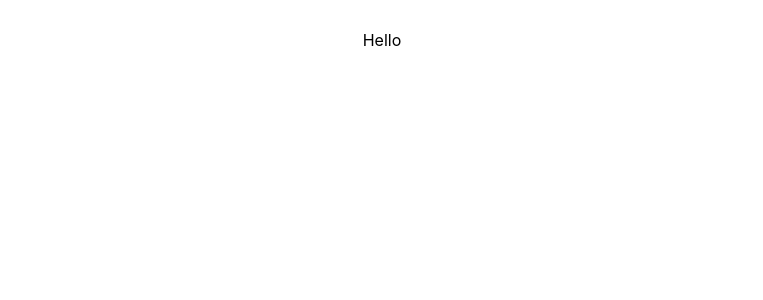
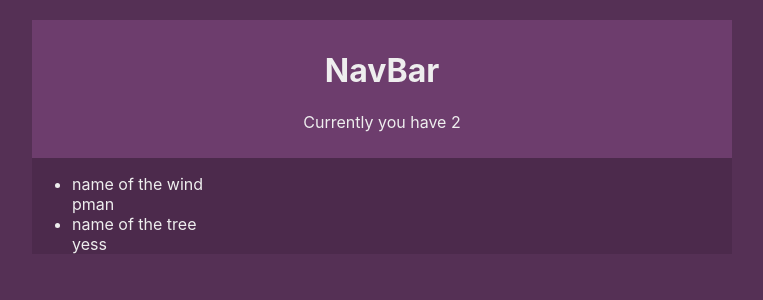
Before and after one commit to bpalowski/conetext-ReactHook, a React (Create React App) app: page / in a window 1280 px wide. Shown: the top 300 px of the page, without its empty margins (258-1021 px from the left). Built offline with nearby package versions, Linux system fonts and the light colour scheme.

Commit message:
Updated to hooks pt2

```diff
--- a/package.json
+++ b/package.json
@@ -5,7 +5,8 @@
   "dependencies": {
     "react": "^16.9.0",
     "react-dom": "^16.9.0",
-    "react-scripts": "3.1.2"
+    "react-scripts": "3.1.2",
+    "uuid": "^3.3.3"
   },
   "scripts": {
     "start": "react-scripts start",
--- a/src/App.js
+++ b/src/App.js
@@ -1,7 +1,16 @@
 import React from 'react';
-
+import BookContextProvider from './contexts/BookContext';
+import Navbar from './components/NavBar';
+import BookList from './components/BookList';
 function App() {
-  return <div className="App">Hello</div>;
+  return (
+    <div className="App">
+      <BookContextProvider>
+        <Navbar />
+        <BookList />
+      </BookContextProvider>
+    </div>
+  );
 }
 
 export default App;
--- /dev/null
+++ b/src/components/BookDetails.js
@@ -0,0 +1,13 @@
+import React, { useContext } from 'react';
+import { BookContext } from '../contexts/BookContext';
+
+const BookDetails = ({ book }) => {
+  const { removeBook } = useContext(BookContext);
+  return (
+    <li onClick={() => removeBook(book.id)}>
+      <div className="title">{book.title}</div>
+      <div className="author">{book.author}</div>
+    </li>
+  );
+};
+export default BookDetails;
--- /dev/null
+++ b/src/components/BookList.js
@@ -0,0 +1,20 @@
+import React, { useContext } from 'react';
+import { BookContext } from '../contexts/BookContext';
+import BookDetails from './BookDetails';
+
+const BookList = () => {
+  const { books } = useContext(BookContext);
+  return books.length ? (
+    <div className="book-list">
+      <ul>
+        {books.map(book => {
+          return <BookDetails book={book} key={book.id} />;
+        })}
+      </ul>
+    </div>
+  ) : (
+    <div className="empty">No Books To read</div>
+  );
+};
+
+export default BookList;
--- /dev/null
+++ b/src/components/NavBar.js
@@ -0,0 +1,15 @@
+import React, { useContext } from 'react';
+import { BookContext } from '../contexts/BookContext';
+
+const Navbar = () => {
+  const { books } = useContext(BookContext);
+
+  return (
+    <div className="navbar">
+      <h1>NavBar</h1>
+      <p>Currently you have {books.length}</p>
+    </div>
+  );
+};
+
+export default Navbar;
--- /dev/null
+++ b/src/contexts/BookContext.js
@@ -0,0 +1,24 @@
+import React, { createContext, useState } from 'react';
+import uuid from 'uuid/v1';
+
+export const BookContext = createContext();
+
+const BookContextProvider = props => {
+  const [books, setBooks] = useState([
+    { title: 'name of the wind', author: 'pman', id: 1 },
+    { title: 'name of the tree', author: 'yess', id: 2 }
+  ]);
+  const addBook = (title, author) => {
+    setBooks([...books, { title: title, author: author, id: uuid() }]);
+  };
+  const removeBook = id => {
+    setBooks(books.filter(book => book.id !== id));
+  };
+  return (
+    <BookContext.Provider value={{ books, addBook, removeBook }}>
+      {props.children}
+    </BookContext.Provider>
+  );
+};
+
+export default BookContextProvider;
--- a/src/index.css
+++ b/src/index.css
@@ -5,34 +5,27 @@ body {
     sans-serif;
   -webkit-font-smoothing: antialiased;
   -moz-osx-font-smoothing: grayscale;
+  background: #553055;
 }
 
 /* app styles */
 .App {
-  max-width: 400px;
-  margin: 30px auto;
-  text-align: center;
+  background: #4c2a4c;
+  width: 90%;
+  max-width: 700px;
+  margin: 20px auto;
+  color: #eee;
 }
 nav {
   padding: 5px;
 }
-nav ul {
-  padding: 0;
+
+.navbar {
+  padding: 10px 20px;
+  text-align: center;
+  background: #6d3d6d;
 }
-nav ul li {
-  display: inline-block;
-  margin: 0 10px;
+
+navbar h1 {
+  margin: 10px 0;
 }
-.book-list {
-  padding: 20px;
-  margin-bottom: 20px;
-}
-.book-list ul {
-  padding: 0;
-  list-style-type: none;
-}
-.book-list li {
-  padding: 10px;
-  margin: 10px auto;
-  border-radius: 10px;
-}
```
Also changed, not shown: src/components/BookForm.js (added), 1 other file (tests, documents, lock files or other folders).
